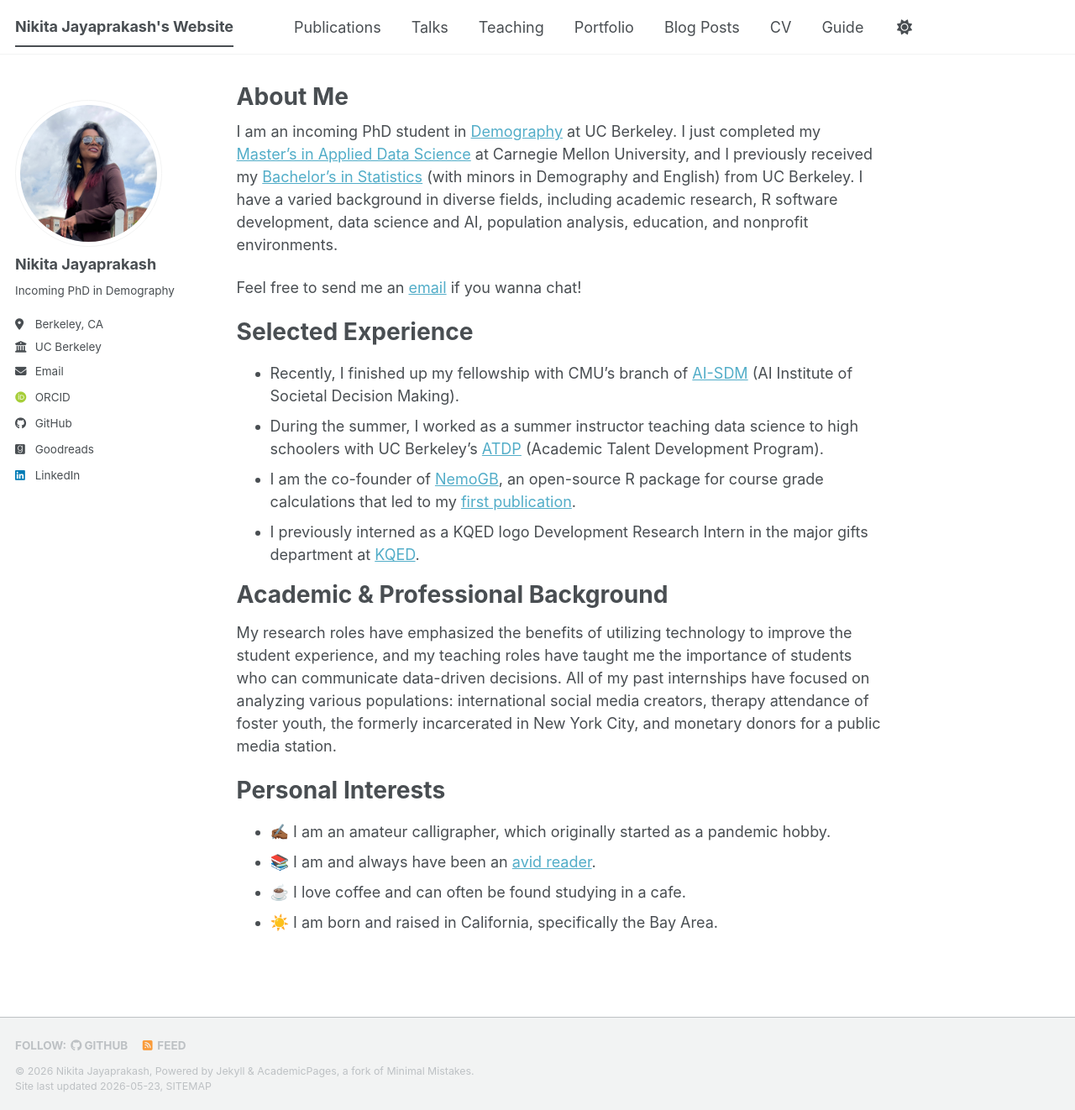
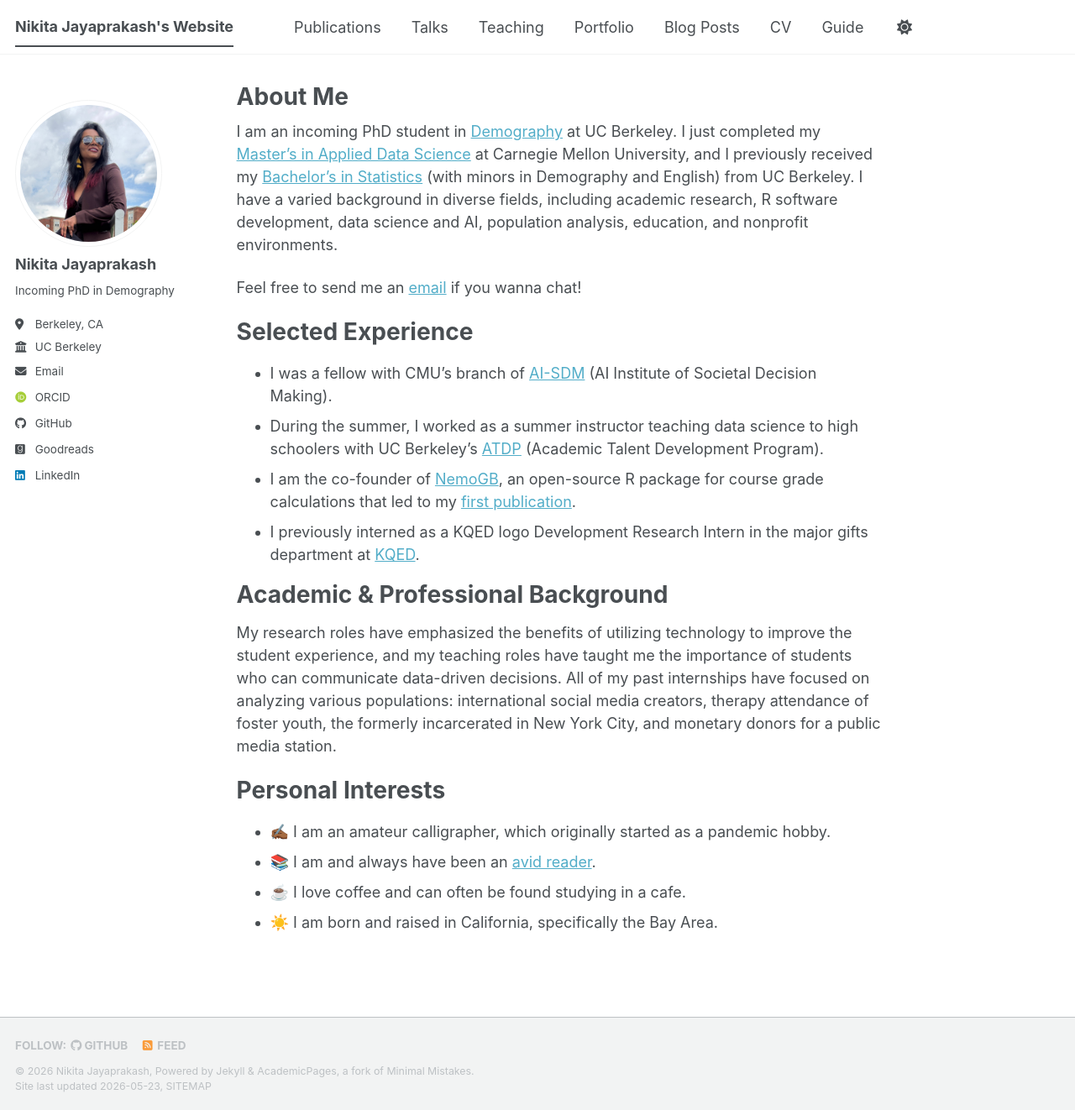
Before and after one commit to nikita-jaya/nikita-jaya.github.io, a Jekyll site: the page built from _pages/about.md, in a window 1280 px wide and 1322 px high. Shown: the whole window at 84% size. Built offline with Jekyll 4.4.1, drawn with Linux system fonts in a browser that asks for light colours; some web fonts are replaced; a script bundle is joined from its source files by our own code; library files that are not in the unit come from our copies.

Commit message:
about page

```diff
--- a/_pages/about.md
+++ b/_pages/about.md
@@ -13,7 +13,7 @@ Feel free to send me an [email](mailto:nikita.jp@berkeley.edu) if you wanna chat
 
 Selected Experience
 ======
-* Recently, I finished up my fellowship with CMU's branch of [AI-SDM](https://www.cmu.edu/ai-sdm/index.html) (AI Institute of Societal Decision Making).
+* I was a fellow with CMU's branch of [AI-SDM](https://www.cmu.edu/ai-sdm/index.html) (AI Institute of Societal Decision Making).
 * During the summer, I worked as a summer instructor teaching data science to high schoolers with UC Berkeley's [ATDP](https://atdp.berkeley.edu) (Academic Talent Development Program).
 * I am the co-founder of [NemoGB](https://github.com/nemogb-dev/nemogb-r), an open-source R package for course grade calculations that led to my [first publication](https://jose.theoj.org/papers/10.21105/jose.00303).
 * I previously interned as a KQED logo
```
